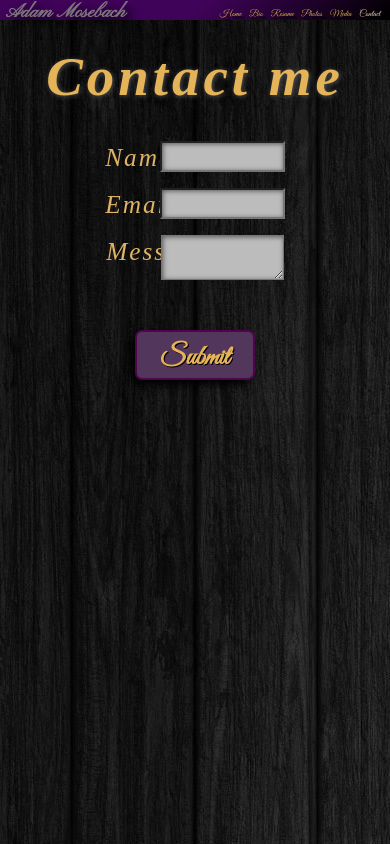
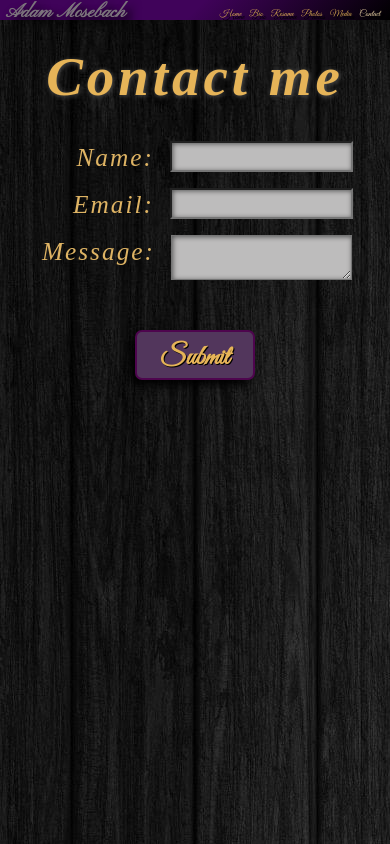
Before and after one commit to adamjmosebach/acting-website, a React (Create React App) app: page /contact in a window 390 px wide. Built offline with nearby package versions, Linux system fonts and the light colour scheme.

Commit message:
contact phone compatibility

```diff
--- a/src/screens/Contact.css
+++ b/src/screens/Contact.css
@@ -27,7 +27,7 @@
   height: 3vh;
 }
 .contact-label {
-  width: 10vw;
+  width: 15vw;
   text-align: right;
   line-height: 4vh;
   /* font-family: 'Great Vibes'; */
@@ -85,3 +85,15 @@
   letter-spacing: 3.5px;
   text-shadow: 1px 1px 5px #555;
 }
+
+@media (max-width: 700px) {
+  .contact-label {
+    width: 30vw;
+  }
+  .contact-input {
+    width: 45vw;
+  }
+  .contact-message {
+    width: 45vw;
+  }
+}
```
